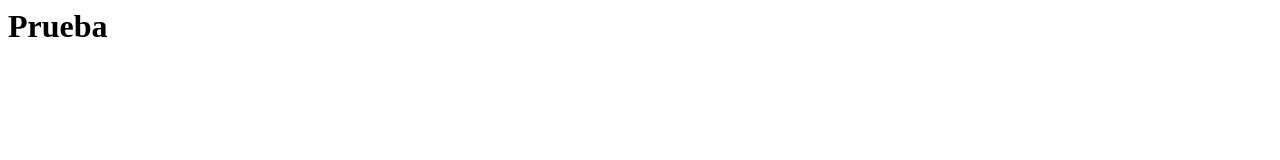
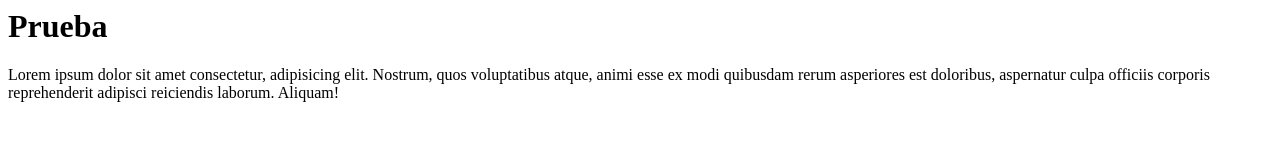
Before and after one commit to lucabonadero/AW1-Clase1, a website: page index.html in a window 1280 px wide. Drawn offline with Linux system fonts and the light colour scheme.

Commit message:
Commit v2

```diff
--- a/index.html
+++ b/index.html
@@ -1 +1,3 @@
 <h1>Prueba</h1>
+<p>Lorem ipsum dolor sit amet consectetur, adipisicing elit. Nostrum, quos voluptatibus atque, animi esse ex modi quibusdam rerum asperiores est doloribus, aspernatur culpa officiis corporis reprehenderit adipisci reiciendis laborum. Aliquam!
+</p>
```
